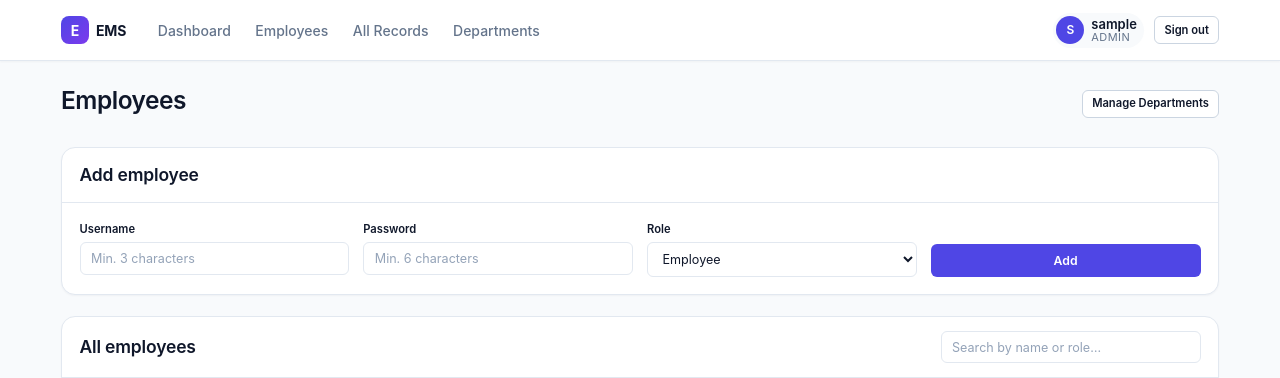
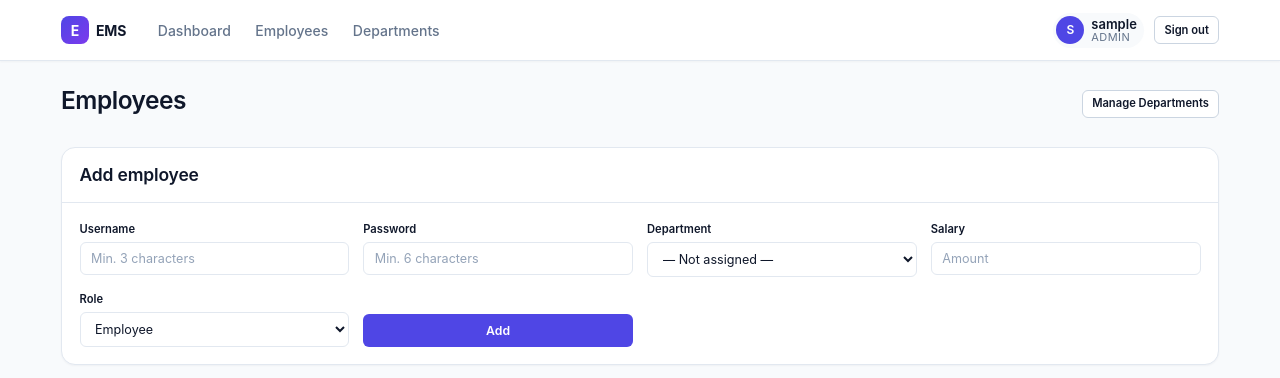
Before and after one commit to Axxelium/ITP2-Final-exam, a Flask app: page /admin/users in a window 1280 px wide. Shown: the top 378 px of the page. Run offline with Flask 3, Linux system fonts and the light colour scheme; the visitor is signed in with stand-in values (Sample User, id 1).

Commit message:
Апдейт 2

```diff
--- a/admin-panel/controllers/admin.py
+++ b/admin-panel/controllers/admin.py
@@ -6,33 +6,27 @@
 
 from config               import Config
 from models.user          import User
-from models.record        import Record
 from services.db_service  import DatabaseService
 from services.bot_service import BotService
 from decorators           import login_required
 
 admin_bp = Blueprint('admin', __name__, url_prefix='/admin')
 
-db  = DatabaseService(Config.USERS_JSON, Config.RECORDS_JSON,
-                      Config.DEPARTMENTS_JSON)
+db  = DatabaseService(Config.USERS_JSON, Config.DEPARTMENTS_JSON)
 bot = BotService()
-
-PER_PAGE = 10
 
 
 @admin_bp.route('/dashboard')
 @login_required(role='admin')
 def dashboard():
-    users   = db.get_all_users()
-    records = db.get_all_records()
+    users        = db.get_all_users()
     recent_users = sorted(users, key=lambda u: u.created_at, reverse=True)[:5]
     return render_template('admin/dashboard.html',
-                           total_users   = len(users),
-                           total_records = len(records),
-                           recent_users  = recent_users)
+                           total_users  = len(users),
+                           recent_users = recent_users)
 
 
-# ── Users ─────────────────────────────────────────────────────
+# ── Users ──────────────────────────────────────────────────────
 
 @admin_bp.route('/users')
 @login_required(role='admin')
@@ -40,8 +34,8 @@
     all_users   = db.get_all_users()
     departments = db.get_all_departments()
     return render_template('admin/users.html',
-                           users=all_users,
-                           departments=departments)
+                           users       = all_users,
+                           departments = departments)
 
 
 @admin_bp.route('/users/search')
@@ -59,9 +53,11 @@
 @admin_bp.route('/users/create', methods=['POST'])
 @login_required(role='admin')
 def users_create():
-    username = request.form.get('username', '').strip()
-    password = request.form.get('password', '')
-    role     = request.form.get('role', 'user')
+    username   = request.form.get('username', '').strip()
+    password   = request.form.get('password', '')
+    role       = request.form.get('role', 'user')
+    department = request.form.get('department', '').strip()
+    salary_str = request.form.get('salary', '').strip()
 
     if len(username) < 3 or len(password) < 6:
         flash('Username min 3 chars, password min 6 chars', 'error')
@@ -74,12 +70,21 @@
     if role not in ('admin', 'user'):
         role = 'user'
 
+    salary = 0
+    if salary_str:
+        try:
+            salary = int(salary_str)
+        except ValueError:
+            salary = 0
+
     user = User(
         id            = str(uuid.uuid4()),
         username      = username,
         password_hash = User.hash_password(password),
         role          = role,
         created_at    = datetime.now().isoformat(),
+        salary        = salary,
+        department    = department,
     )
     db.save_user(user)
     bot.notify_new_user(username)
@@ -124,6 +129,8 @@
         except ValueError:
             flash('Salary must be a number', 'error')
             return redirect(url_for('admin.users'))
+    else:
+        user.salary = 0
 
     db.update_user(user)
     bot.notify_admin_action('edit_user', f'user_id={user_id}')
@@ -138,9 +145,7 @@
         flash("You can't delete yourself", 'error')
         return redirect(url_for('admin.users'))
 
-    db.delete_records_by_user(user_id)
     deleted = db.delete_user(user_id)
-
     if deleted:
         bot.notify_admin_action('delete_user', f'user_id={user_id}')
         flash('Employee deleted', 'success')
@@ -148,29 +153,6 @@
         flash('Employee not found', 'error')
 
     return redirect(url_for('admin.users'))
-
-
-# ── Records (admin) ────────────────────────────────────────────
-
-@admin_bp.route('/data')
-@login_required(role='admin')
-def data():
-    all_records = db.get_all_records()
-    all_users   = {u.id: u.username for u in db.get_all_users()}
-
-    page    = request.args.get('page', 1, type=int)
-    total   = len(all_records)
-    pages   = max(1, (total + PER_PAGE - 1) // PER_PAGE)
-    page    = max(1, min(page, pages))
-    start   = (page - 1) * PER_PAGE
-    records = all_records[start:start + PER_PAGE]
-
-    return render_template('admin/data.html',
-                           records   = records,
-                           users_map = all_users,
-                           page      = page,
-                           pages     = pages,
-                           total     = total)
 
 
 # ── Departments ────────────────────────────────────────────────
@@ -189,9 +171,7 @@
     if not name:
         flash('Department name is required', 'error')
         return redirect(url_for('admin.departments'))
-
-    dept = {'id': str(uuid.uuid4()), 'name': name}
-    db.save_department(dept)
+    db.save_department({'id': str(uuid.uuid4()), 'name': name})
     flash(f'Department "{name}" created', 'success')
     return redirect(url_for('admin.departments'))
 
@@ -203,7 +183,6 @@
     if not name:
         flash('Department name is required', 'error')
         return redirect(url_for('admin.departments'))
-
     db.update_department(dept_id, name)
     flash('Department updated', 'success')
     return redirect(url_for('admin.departments'))
--- a/admin-panel/services/db_service.py
+++ b/admin-panel/services/db_service.py
@@ -1,19 +1,17 @@
 import json
 import os
-from models.user   import User
-from models.record import Record
+from models.user import User
 
 
 class DatabaseService:
-    def __init__(self, users_path: str, records_path: str,
+    def __init__(self, users_path: str,
                  departments_path: str = 'data/departments.json'):
-        self.users_path        = users_path
-        self.records_path      = records_path
-        self.departments_path  = departments_path
+        self.users_path       = users_path
+        self.departments_path = departments_path
         self._ensure_files()
 
     def _ensure_files(self):
-        for path in [self.users_path, self.records_path, self.departments_path]:
+        for path in [self.users_path, self.departments_path]:
             os.makedirs(os.path.dirname(path), exist_ok=True)
             if not os.path.exists(path):
                 with open(path, 'w') as f:
@@ -65,47 +63,6 @@
             return True
         return False
 
-    # ══ RECORDS ══════════════════════════════════════════════════
-
-    def _load_records(self) -> list:
-        with open(self.records_path, 'r', encoding='utf-8') as f:
-            return json.load(f)
-
-    def _save_records(self, data: list):
-        with open(self.records_path, 'w', encoding='utf-8') as f:
-            json.dump(data, f, indent=2, ensure_ascii=False)
-
-    def get_all_records(self) -> list[Record]:
-        return [Record.from_dict(r) for r in self._load_records()]
-
-    def get_records_by_user(self, user_id: str) -> list[Record]:
-        return [Record.from_dict(r)
-                for r in self._load_records()
-                if r['user_id'] == user_id]
-
-    def get_record_by_id(self, record_id: str) -> Record | None:
-        for r in self._load_records():
-            if r['id'] == record_id:
-                return Record.from_dict(r)
-        return None
-
-    def save_record(self, record: Record):
-        data = self._load_records()
-        data.append(record.to_dict())
-        self._save_records(data)
-
-    def update_record(self, record: Record):
-        data = self._load_records()
-        for i, r in enumerate(data):
-            if r['id'] == record.id:
-                data[i] = record.to_dict()
-                break
-        self._save_records(data)
-
-    def delete_records_by_user(self, user_id: str):
-        data = self._load_records()
-        self._save_records([r for r in data if r['user_id'] != user_id])
-
     # ══ DEPARTMENTS ═══════════════════════════════════════════════
 
     def _load_departments(self) -> list:
@@ -118,12 +75,6 @@
 
     def get_all_departments(self) -> list[dict]:
         return self._load_departments()
-
-    def get_department_by_id(self, dept_id: str) -> dict | None:
-        for d in self._load_departments():
-            if d['id'] == dept_id:
-                return d
-        return None
 
     def save_department(self, dept: dict):
         data = self._load_departments()
--- a/admin-panel/templates/admin/users.html
+++ b/admin-panel/templates/admin/users.html
@@ -21,6 +21,19 @@
         <div class="form-group">
           <label>Password</label>
           <input type="password" name="password" placeholder="Min. 6 characters" required>
+        </div>
+        <div class="form-group">
+          <label>Department</label>
+          <select name="department">
+            <option value="">— Not assigned —</option>
+            {% for dept in departments %}
+            <option value="{{ dept.name }}">{{ dept.name }}</option>
+            {% endfor %}
+          </select>
+        </div>
+        <div class="form-group">
+          <label>Salary</label>
+          <input type="number" name="salary" placeholder="Amount" min="1" max="50000000">
         </div>
         <div class="form-group">
           <label>Role</label>
--- a/admin-panel/templates/base.html
+++ b/admin-panel/templates/base.html
@@ -61,10 +61,8 @@
   {% if session.get('role') == 'admin' %}
     <li><a href="{{ url_for('admin.dashboard') }}">Dashboard</a></li>
     <li><a href="{{ url_for('admin.users') }}">Employees</a></li>
-        <li><a href="{{ url_for('admin.data') }}">All Records</a></li>
     <li><a href="{{ url_for('admin.departments') }}">Departments</a></li>
   {% else %}
-        <li><a href="{{ url_for('user.dashboard') }}">My Records</a></li>
     <li><a href="{{ url_for('user.profile') }}">Profile</a></li>
   {% endif %}
 </ul>
```
Also changed, not shown: admin-panel/controllers/user.py (+6 -6 lines), admin-panel/data/departments.json (+20 -5 lines), admin-panel/data/records.json (deleted, +0 -11 lines), admin-panel/templates/admin/dashboard.html (+2 -7 lines), admin-panel/templates/user/profile.html (+46 -26 lines). Lines whose indentation alone changed are shown as unchanged.
